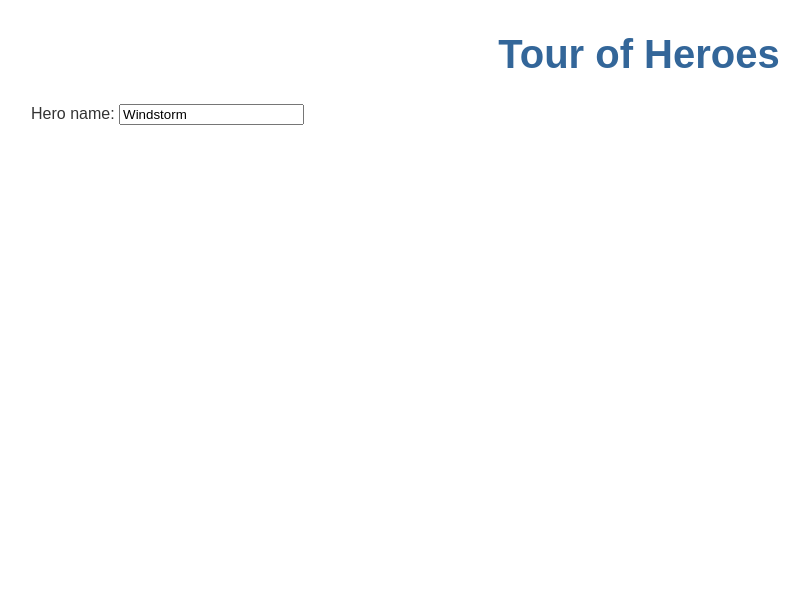
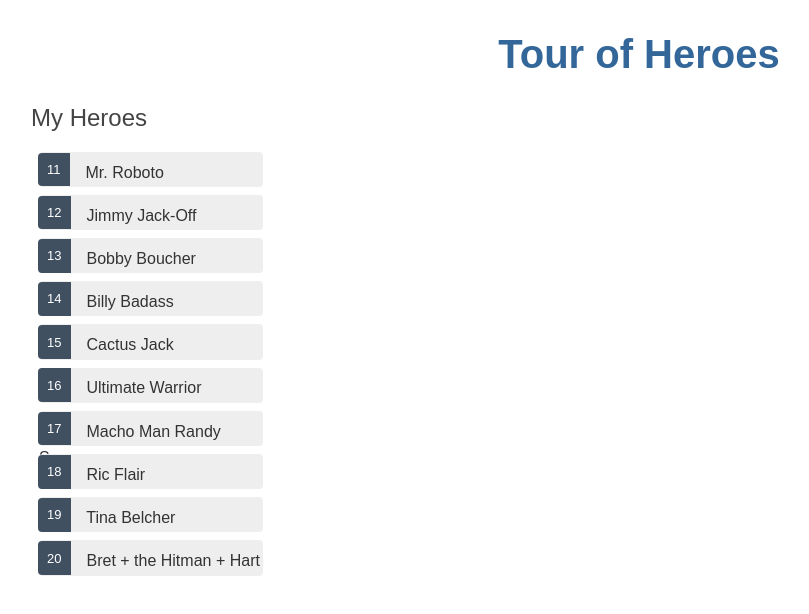
Before and after one commit to NekoCarreraDesigns/practice-makes-permanent, an Angular app in the folder practice-makes-permanent/: page / in a window 1280 px wide. Shown: the top 614 px of the page, without its empty margins (1-810 px from the left). Built offline with nearby package versions, Linux system fonts and the light colour scheme.

Commit message:
created list for heroes, and added style to app

```diff
--- a/practice-makes-permanent/src/app/heroes/heroes.component.css
+++ b/practice-makes-permanent/src/app/heroes/heroes.component.css
@@ -0,0 +1,57 @@
+.heroes {
+  margin: 0 0 2em 0;
+  list-style-type: none;
+  padding: 0;
+  width: 15em;
+}
+
+.heroes li {
+  cursor: pointer;
+  position: relative;
+  left: 0;
+  background-color: #eee;
+  margin: 0.5em;
+  padding: 0.3em 0;
+  height: 1.6em;
+  border-radius: 4px;
+}
+
+.heroes li:hover {
+  color: #2c3a41;
+  background-color: #e6e6e6;
+  left: 0.1em;
+}
+
+.heroes li.selected {
+  background-color: black;
+  color: white;
+}
+
+.heroes li.selected:hover {
+  background-color: #505050;
+  color: white;
+}
+
+.heroes li.selected:active {
+  background-color: black;
+  color: white;
+}
+
+.heroes .badge {
+  display: inline-block;
+  font-size: small;
+  color: white;
+  padding: 0.8em 0.7em 0 0.7em;
+  background-color: #405061;
+  line-height: 1em;
+  position: relative;
+  left: -1px;
+  top: -4px;
+  height: 1.8em;
+  margin-right: 0.8em;
+  border-radius: 4px 0 0 4px;
+}
+
+input {
+  padding: 0.5em;
+}
--- a/practice-makes-permanent/src/app/heroes/heroes.component.html
+++ b/practice-makes-permanent/src/app/heroes/heroes.component.html
@@ -1,4 +1,6 @@
-<div>
-  <label for="name">Hero name: </label>
-  <input id="name" [(ngModel)]="hero.name" placeholder="name" />
-</div>
+<h2>My Heroes</h2>
+<ul class="heroes">
+  <li *ngFor="let hero of heroes">
+    <span class="badge">{{ hero.id }}</span> {{ hero.name }}
+  </li>
+</ul>
--- a/practice-makes-permanent/src/app/heroes/heroes.component.ts
+++ b/practice-makes-permanent/src/app/heroes/heroes.component.ts
@@ -1,5 +1,6 @@
 import { Component, OnInit } from '@angular/core';
-import { Hero } from "../hero";
+// import { hero } from "../hero";
+import { HEROES } from "../mock-heroes";
 
 @Component({
   selector: 'app-heroes',
@@ -7,10 +8,8 @@
   styleUrls: ['./heroes.component.css']
 })
 export class HeroesComponent implements OnInit {
-   hero: Hero = {
-     id: 1,
-     name: "Windstorm"
-   };
+
+  heroes = HEROES;
 
   constructor() { }
 
--- /dev/null
+++ b/practice-makes-permanent/src/app/mock-heroes.ts
@@ -0,0 +1,14 @@
+import { Hero } from "./hero";
+
+export const HEROES: Hero [] = [
+    { id: 11, name: "Mr. Roboto"},
+    { id: 12, name: "Jimmy Jack-Off"},
+    { id: 13, name: "Bobby Boucher"},
+    { id: 14, name: "Billy Badass"},
+    { id: 15, name: "Cactus Jack"},
+    { id: 16, name: "Ultimate Warrior"},
+    { id: 17, name: "Macho Man Randy Savage"},
+    { id: 18, name: "Ric Flair"},
+    { id: 19, name: "Tina Belcher"},
+    { id: 20, name: "Bret + the Hitman + Hart"}
+];
```
